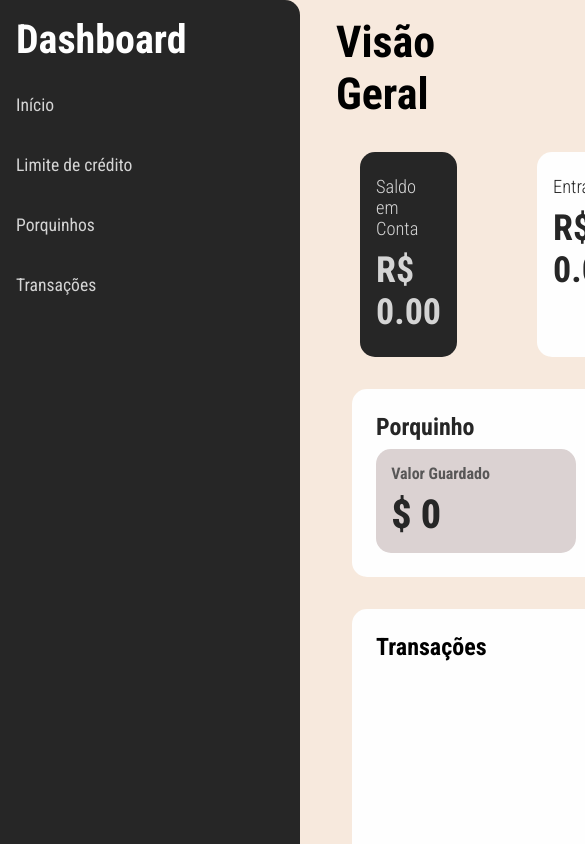
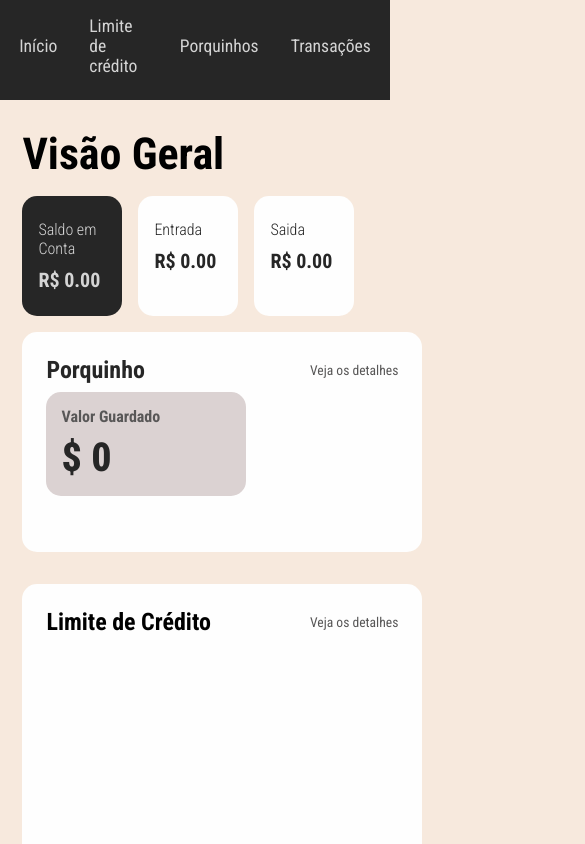
Before and after one commit to iRafaCosta/dashboard, a React (Vite) app: page / in a window 390 px wide. Shown: the top 844 px of the page, 585 px wide, since content can reach past the window. Built offline with nearby package versions, Linux system fonts and the light colour scheme.

Commit message:
Alterndo o css

```diff
--- a/src/Components/RootLayout.jsx
+++ b/src/Components/RootLayout.jsx
@@ -2,7 +2,7 @@ import {Link, Outlet} from 'react-router-dom'
 
 export default function RootLayout(){
     return(
-        <section>
+        <section >
             <header>
                 <h1 className='title'>Dashboard</h1>
                 <div className='item-menu'>
--- a/src/Pages/Dashboard.jsx
+++ b/src/Pages/Dashboard.jsx
@@ -101,7 +101,7 @@ const [transactions, setTransactions] = useState(() => {
             </Link>
           </div>
           <div className="graphs">
-            <div style={{ width: "300px" }}>
+            <div style={{ width: "300px"}} >
               <Doughnut
                 data= {{
                     datasets: [{
--- a/src/index.css
+++ b/src/index.css
@@ -215,6 +215,10 @@ header{
     gap: 1rem;
 }
 
+.graph-width{
+    width: 300px;
+}
+
 .transaction{
     background-color: #fefefe;
     border-radius: 15px;
@@ -355,3 +359,105 @@ select{
     padding: .7rem;
     width: 200px;
 }
+
+@media(max-width:1440px ){
+    header{
+        display: flex;
+        width: 100%;
+        height: 100px;
+        align-items: center;
+        justify-content: space-around;
+        border-top-right-radius: 0px;
+    }
+    .item-menu{
+        display: flex;
+        align-items: center;
+    }
+
+    .overview{
+        margin:0;
+        padding:7rem 7rem 0 0 ;
+    }
+
+    .overview-bottom{
+        display: flex;
+        flex-direction: column;
+    }
+
+    .pots{
+        width: 1080px;
+    }
+
+    .budgets{
+        width: 570px;
+    }
+
+    .transaction{
+        width: 1080px;
+    }
+}
+
+@media(max-width: 1024px){
+    .pots{
+        width: 725px;
+    }
+    .transaction{
+        width: 725px;
+        margin-bottom: 2rem;
+    }
+}
+
+@media (max-width: 425px) {
+    .item-menu{
+        padding: .2rem;
+    }
+    .title{
+        display: none;
+    }
+    .overview{
+        padding: 7rem .4rem;
+    }
+    .overview-bottom{
+        margin: 1rem;
+    }
+    .pots{
+        width: 400px;
+    }
+    .all-pots{
+        display: flex;
+        flex-direction: column;
+    }
+    .transaction{
+        max-width: 400px;
+    }
+    .budgets{
+        max-width: 400px;
+    }
+    .graphs{
+        display: flex;
+        flex-direction: column;
+    }
+    .values{
+        margin: 0;
+    }
+    .item{
+        max-width: 100px;
+        margin:0 1rem 0 0 ;
+    }
+    .balance{
+        max-width: 100px;
+        margin-right: 1rem;
+    }
+    .item span{
+        font-size: 1.25rem;
+    }
+    .item h4{
+        font-size: 1rem;
+    }
+    .balance-value{
+        font-size: 1.25rem;
+    }
+    .balance h4{
+        font-size: 1rem;
+    }
+}
```
